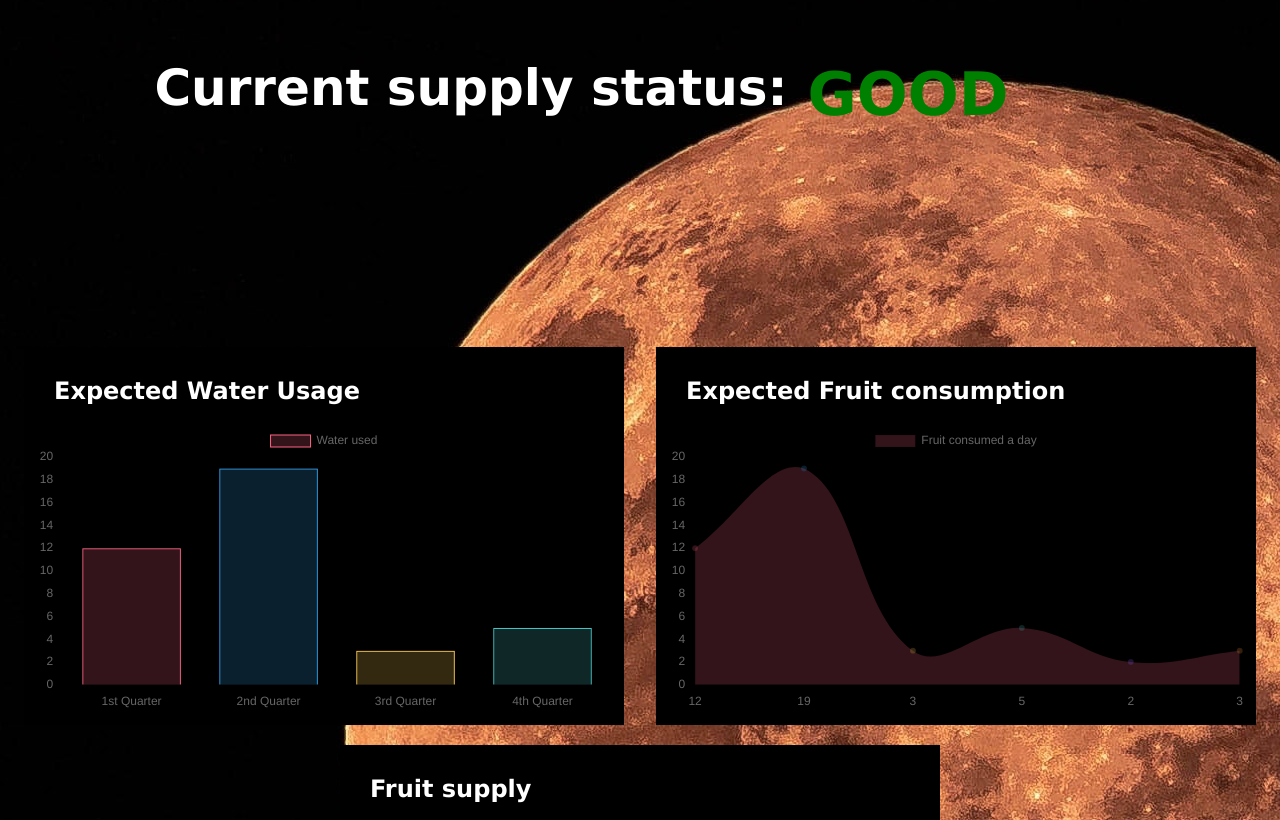
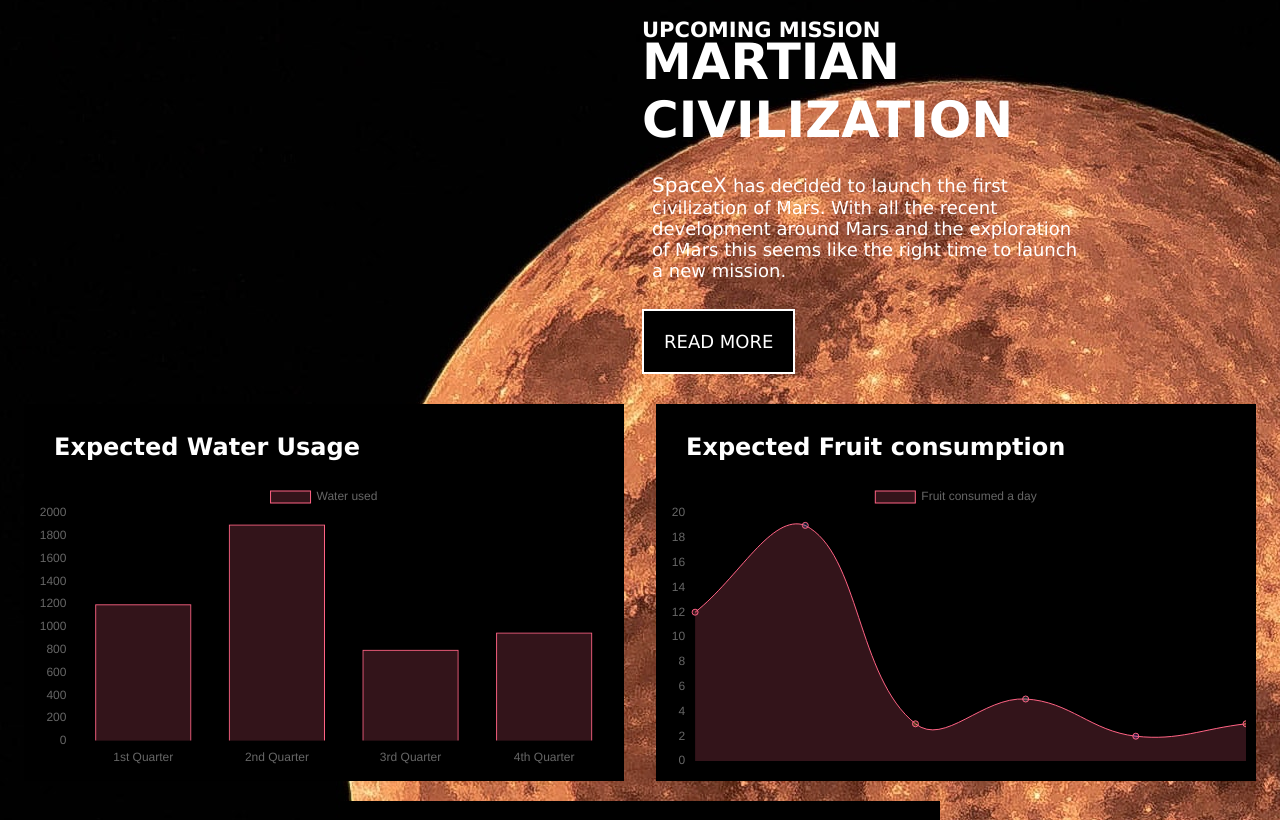
Before and after one commit to SamHHS/Challenge1, a plain HTML site: page index.html in a window 1280 px wide. Shown: the part 110-930 px from the top of the page. Drawn offline with nearby package versions, Linux system fonts and the light colour scheme; a web font is replaced by a local one.

Commit message:
added text box
Added text box, changed some data

```diff
--- a/index.html
+++ b/index.html
@@ -21,14 +21,18 @@
 	    		</ul>
 	    	</nav>
 		</div>
-
 		<div class="grid-container">
 			<div class="grid-item box1">
 			</div>
 			<div class="grid-item box2">
 			<div id="mainContent">
-				<h1>Current supply status:</h1> </br>
-				<h1 id="status">GOOD</h1>
+				<h3>UPCOMING MISSION</h3>
+				<h1><b>MARTIAN CIVILIZATION</b></h1>
+				<p>
+					<span style="font-size:20px; font-weight: 500;">SpaceX </span> has decided to launch the first civilization of Mars.
+					With all the recent development around Mars and the exploration of Mars this seems like the right time to launch a new mission.
+				</p>
+				<div class="button_cont" align="left"><a class="btn" href="#"  ">READ MORE</a></div>
 			</div>
 		</div>
 		<div class="grid-item box4">
@@ -37,7 +41,6 @@
 				<h2>Expected Water Usage</h2>
 				<canvas id="waterUsage" max-width="250" max-height="250"></canvas>
 			</div>
-
 		</div>
 		<div class="grid-item box5">
 
@@ -51,13 +54,11 @@
 			<div class="graphContainer" id="test">
 				<h2>Fruit supply</h2>
 				<canvas id="fruitSupply" max-width="250" max-height="250"></canvas>
+
 			</div>
 		</div>
 	</div>
   	<script type="text/javascript" src="index.js"></script>
 	<script src="https://cdnjs.cloudflare.com/ajax/libs/Chart.js/2.9.4/Chart.min.js" integrity="sha512-d9xgZrVZpmmQlfonhQUvTR7lMPtO7NkZMkA0ABN3PHCbKA5nqylQ/yWlFAyY6hYgdF1Qh6nYiuADWwKB4C2WSw==" crossorigin="anonymous"></script>
-	<script>
-
-	</script>
 	</body>
 </html>
--- a/index.js
+++ b/index.js
@@ -10,22 +10,18 @@ function loadChart(){
         labels: ['1st Quarter', '2nd Quarter', '3rd Quarter', '4th Quarter'],
         datasets: [{
             label: 'Water used',
-            data: [12, 19, 3, 5],
+            data: [1200, 1900, 800, 950],
             backgroundColor: [
                 'rgba(255, 99, 132, 0.2)',
-                'rgba(54, 162, 235, 0.2)',
-                'rgba(255, 206, 86, 0.2)',
-                'rgba(75, 192, 192, 0.2)',
-                'rgba(153, 102, 255, 0.2)',
-                'rgba(255, 159, 64, 0.2)'
+               'rgba(255, 99, 132, 0.2)',
+               'rgba(255, 99, 132, 0.2)',
+               'rgba(255, 99, 132, 0.2)'
             ],
             borderColor: [
                 'rgba(255, 99, 132, 1)',
-                'rgba(54, 162, 235, 1)',
-                'rgba(255, 206, 86, 1)',
-                'rgba(75, 192, 192, 1)',
-                'rgba(153, 102, 255, 1)',
-                'rgba(255, 159, 64, 1)'
+                'rgba(255, 99, 132, 1)',
+                'rgba(255, 99, 132, 1)',
+                'rgba(255, 99, 132, 1)'
             ],
             borderWidth: 1
         }]
@@ -57,6 +53,7 @@ function loadChart(){
                 'rgba(153, 102, 255, 0.2)',
                 'rgba(255, 159, 64, 0.2)'
             ],
+            borderColor: 'rgba(255, 99, 132, 1)',
 
             borderWidth: 1
         }]
@@ -66,6 +63,12 @@ function loadChart(){
             yAxes: [{
                 ticks: {
                     beginAtZero: true
+                }
+            }],
+            xAxes: [{
+                ticks: {
+                    beginAtZero: true,
+                    display:false
                 }
             }]
         }
@@ -88,15 +91,17 @@ function loadChart(){
                 '#fdbcb4',
                 'fd5956'
             ],
+             borderColor: 'rgba(0, 0, 0, 1)',
             segmentShowStroke : false,
-            borderWidth: 1,
+            borderWidth: 2,
         }]
     },
     options: {
         scales: {
             yAxes: [{
                 ticks: {
-                    beginAtZero: true
+                    beginAtZero: true,
+                    display:false
                 }
             }]
         }
--- a/styles/grid-layout.css
+++ b/styles/grid-layout.css
@@ -32,7 +32,6 @@
   grid-area: boxDrie;
 }
 
-
 /* tablet */
 @media only screen and (min-width:1240px) {
   .grid-container {
@@ -46,8 +45,6 @@
           "footer footer";
   }
 
-
-
   nav ul{
     margin-right:200px;
   }
@@ -56,6 +53,10 @@ nav ul{
     margin-left:240px;
   }
 
+   #mainContent{
+    float:right;
+    margin-right:150px;
+  }
 }
 
 /*laptoppie*/
@@ -78,9 +79,8 @@ nav ul{
     margin-left:440px;
   }
 
-.graphContainer{
-
+  #mainContent{
+    float:right;
+    margin-right:200px;
   }
-
-
 }
--- a/styles/index.css
+++ b/styles/index.css
@@ -12,6 +12,7 @@ body{
   background: url(../img/mars.jpg) no-repeat   fixed;
   /*background-color: black;*/
   color:white;
+ /*font:  D-DIN-Bold,Arial,Verdana,sans-serif;*/
   font-family: 'Asap Condensed', verdana, sans-serif;
 }
 /*-----------------------------------------------------------*/
@@ -81,13 +82,12 @@ a:hover{
   color:green;
   font-size: 60px;
   margin-left: 20px;
-    padding-top: -10px;
+  padding-top: -10px;
 }
 
 
 h1{
   margin-top:2px;
-
   font-size:50px;
 }
 
@@ -96,23 +96,51 @@ margin-left: 20px;
 }
 
 #mainContent{
-  max-width: 80%;
+  width:500px;
   min-height:300px;
-  margin-left: auto;
-  margin-right: auto;
+  margin-top:20px;
+  margin-left:auto;
+  margin-right:auto;
   background-color:;
-  margin-top:40px;
-  border-radius: 36px;
   font-size:18px;
   padding: 20px;
-  display:flex;
-  flex-wrap: wrap;
   color:white;
   }
-/*-----------------------------------------------------------*/
 
-/*IMAGES*/
+#mainContent h1{
+margin-top:-30px;
+font-weight: lighter;
+}
 
+#mainContent h3{
+margin-top:-20px;
+}
 
+#mainContent p{
+margin-top:-20px;
+padding:10px;
+}
 
-/*-----------------------------------------------------------*/
+.btn{
+  color: #fff;
+  text-transform: uppercase;
+  text-decoration: none;
+  background: black;
+  padding: 20px;
+  border: 2px solid #fff;
+  display: inline-block;
+  transition: all 0.2s ease 0s;
+}
+
+.btn:hover {
+  color: black;
+  background: #fff;
+  border-color: #fff;
+  transition: all 0.2s ease 0s;
+}
+
+.spacex{
+  font-size: 40px;
+  color:green;
+
+}
```
Lines whose indentation alone changed are shown as unchanged.
